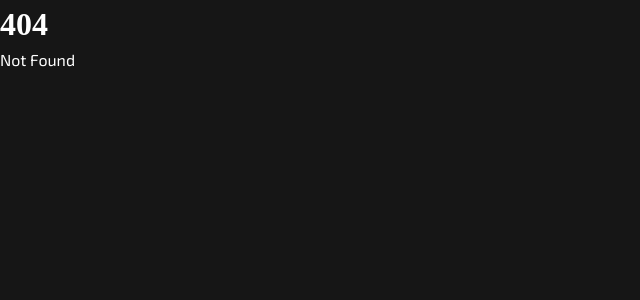
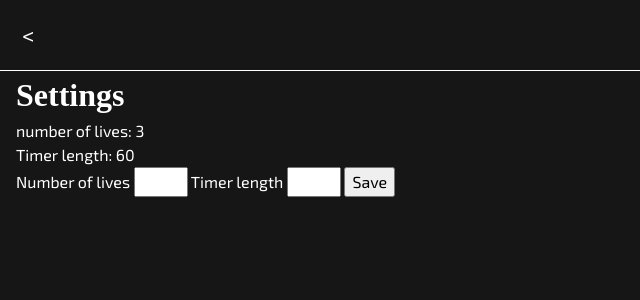
Before and after one commit to willbuilt1/wording-title, a SvelteKit app: page /settings in a window 1280 px wide. Before the commit this address had no page. Shown: the top 300 px of the page, without its empty margins (0-640 px from the left). Built offline with nearby package versions, Linux system fonts and the light colour scheme; a web font is replaced by a local one.

Commit message:
Add svelte-adapter-bun package

```diff
--- a/package.json
+++ b/package.json
@@ -21,6 +21,7 @@
 		"prettier": "^3.3.3",
 		"prettier-plugin-svelte": "^3.2.5",
 		"svelte": "^5.0.0-next.1",
+		"svelte-adapter-bun": "^0.5.2",
 		"svelte-check": "^3.6.0",
 		"tslib": "^2.4.1",
 		"typescript": "^5.0.0",
--- /dev/null
+++ b/src/lib/state/gameState.svelte.ts
@@ -0,0 +1,52 @@
+// game state to keep track
+// lives
+// timer length
+
+import { browser } from "$app/environment";
+import type { IGameState } from "$lib/types";
+import { getContext, onMount, setContext } from "svelte";
+import { get } from "svelte/store";
+
+const getStateFromStorage = () => {
+  if (browser) {
+    const gameSettings = localStorage.getItem("gameSettings");
+    let lives: number;
+    let timerLength: number;
+
+    if (gameSettings) {
+      const parsedSettings = JSON.parse(gameSettings) as IGameState;
+      lives = parsedSettings.lives || 3;
+      timerLength = parsedSettings.timerLength || 60;
+      return { lives, timerLength };
+    }
+  }
+  return { lives: 3, timerLength: 60 };
+};
+
+export class gameState {
+  gameState = $state<IGameState>(getStateFromStorage());
+
+  constructor() {
+    $effect(() => {
+      localStorage.setItem("gameSettings", JSON.stringify(this.gameState));
+    });
+  }
+
+  setLives(lives: number | undefined) {
+    if (this.gameState) this.gameState.lives = lives;
+  }
+
+  setTimerLength(timerLength: number) {
+    if (this.gameState) this.gameState.timerLength = timerLength;
+  }
+}
+
+const GAME_STATE_KEY = Symbol("GAME");
+
+export function setGameState() {
+  return setContext(GAME_STATE_KEY, new gameState());
+}
+
+export function getGameState() {
+  return getContext<ReturnType<typeof setGameState>>(GAME_STATE_KEY);
+}
--- a/src/lib/utils/timer.svelte.ts
+++ b/src/lib/state/timer.svelte.ts
@@ -4,6 +4,7 @@ import { onDestroy } from "svelte";
 class Timer {
   duration: number;
   interval: any;
+
   timerState = $state<ITimer>({
     duration: 0,
     timeLeft: 0,
--- a/src/lib/types.ts
+++ b/src/lib/types.ts
@@ -3,3 +3,8 @@ export interface ITimer {
   timeLeft: number;
   status: "started" | "paused" | "stopped" | "finished";
 }
+
+export interface IGameState {
+  lives?: number;
+  timerLength: number;
+}
--- a/src/routes/(main)/game/[category]/+page.svelte
+++ b/src/routes/(main)/game/[category]/+page.svelte
@@ -1,7 +1,7 @@
 <script lang="ts">
   import Card from "$lib/components/Card.svelte";
   import type { PageData } from "./$types";
-  import Timer from "$lib/utils/timer.svelte";
+  import Timer from "$lib/state/timer.svelte";
   import Pause from "$lib/icons/Pause.svelte";
   import Play from "$lib/icons/Play.svelte";
 
--- /dev/null
+++ b/src/routes/(main)/settings/+page.svelte
@@ -0,0 +1,36 @@
+<script lang="ts">
+  import { getGameState } from "$lib/state/gameState.svelte";
+
+  const state = getGameState();
+  const gameState = state.gameState;
+
+  function handleSubmit(event: {
+    currentTarget: HTMLFormElement & EventTarget;
+  }) {
+    // event.preventDefault();
+    const data = new FormData(event.currentTarget);
+    console.log("fired");
+
+    const lives = event.currentTarget.lives.value;
+    const timerLength = event.currentTarget.timerLength.value;
+    console.log({ lives, timerLength });
+
+    state.setLives(lives);
+    state.setTimerLength(timerLength);
+  }
+</script>
+
+<h1>Settings</h1>
+
+<div>number of lives: {gameState.lives ? gameState.lives : "♾️"}</div>
+<div>Timer length: {gameState.timerLength ? gameState.timerLength : "♾️"}</div>
+
+<form on:submit|preventDefault={handleSubmit}>
+  <label for="lives">Number of lives</label>
+  <input type="number" id="lives" name="lives" min="1" max="10" />
+
+  <label for="timerLength">Timer length</label>
+  <input type="number" id="timerLength" name="timerLength" min="1" max="60" />
+
+  <button type="submit">Save</button>
+</form>
--- a/src/routes/+layout.svelte
+++ b/src/routes/+layout.svelte
@@ -5,6 +5,9 @@
   import "../app.css";
   import "$lib/styles/typography.css";
   import "$lib/styles/components.css";
+  import { setGameState } from "$lib/state/gameState.svelte";
+
+  setGameState();
 </script>
 
 {@render children()}
--- a/svelte.config.js
+++ b/svelte.config.js
@@ -1,4 +1,4 @@
-import adapter from '@sveltejs/adapter-auto';
+import adapter from "svelte-adapter-bun";
 import { vitePreprocess } from '@sveltejs/vite-plugin-svelte';
 
 /** @type {import('@sveltejs/kit').Config} */
```
Also changed, not shown: 1 other file (tests, documents, lock files or other folders).
